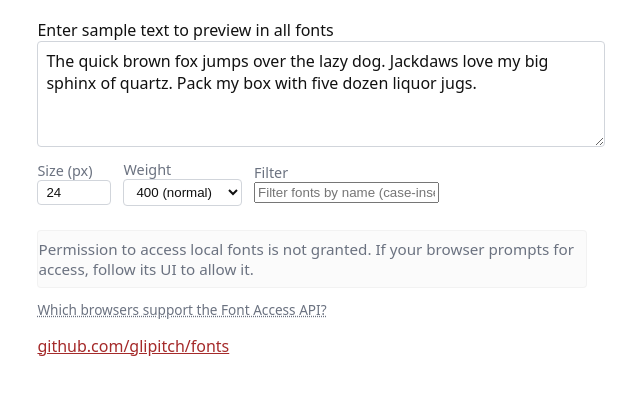
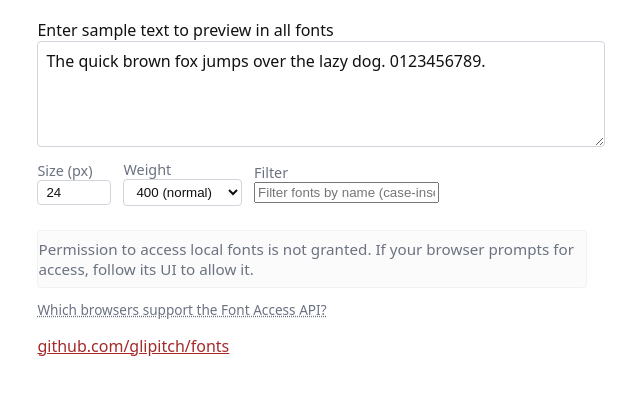
Before and after one commit to glipitch/fonts, a plain HTML site: page index.html in a window 1280 px wide. Shown: the part 142-536 px from the top of the page, without its empty margins (328-968 px from the left). Drawn offline with Linux system fonts and the light colour scheme.

Commit message:
Update sample text in textarea for font preview

```diff
--- a/index.html
+++ b/index.html
@@ -17,8 +17,7 @@
   <h1>Preview local fonts - Font Access API</h1>
   <section>
     <label for="sample-input">Enter sample text to preview in all fonts</label>
-    <textarea id="sample-input"
-      rows="4">The quick brown fox jumps over the lazy dog. Jackdaws love my big sphinx of quartz. Pack my box with five dozen liquor jugs.</textarea>
+    <textarea id="sample-input" rows="4">The quick brown fox jumps over the lazy dog. 0123456789.</textarea>
 
 
     <div id="controls" aria-label="Preview controls">
```
